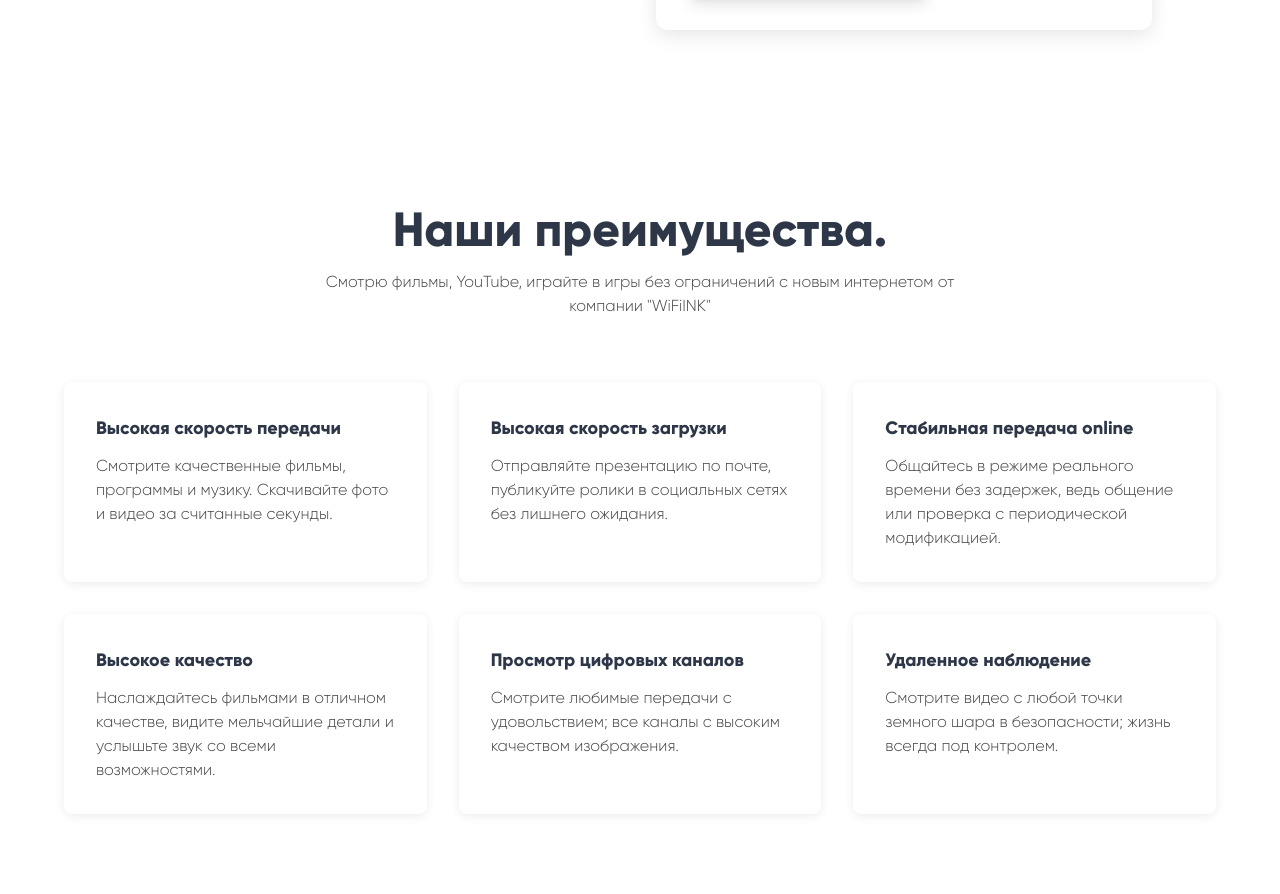
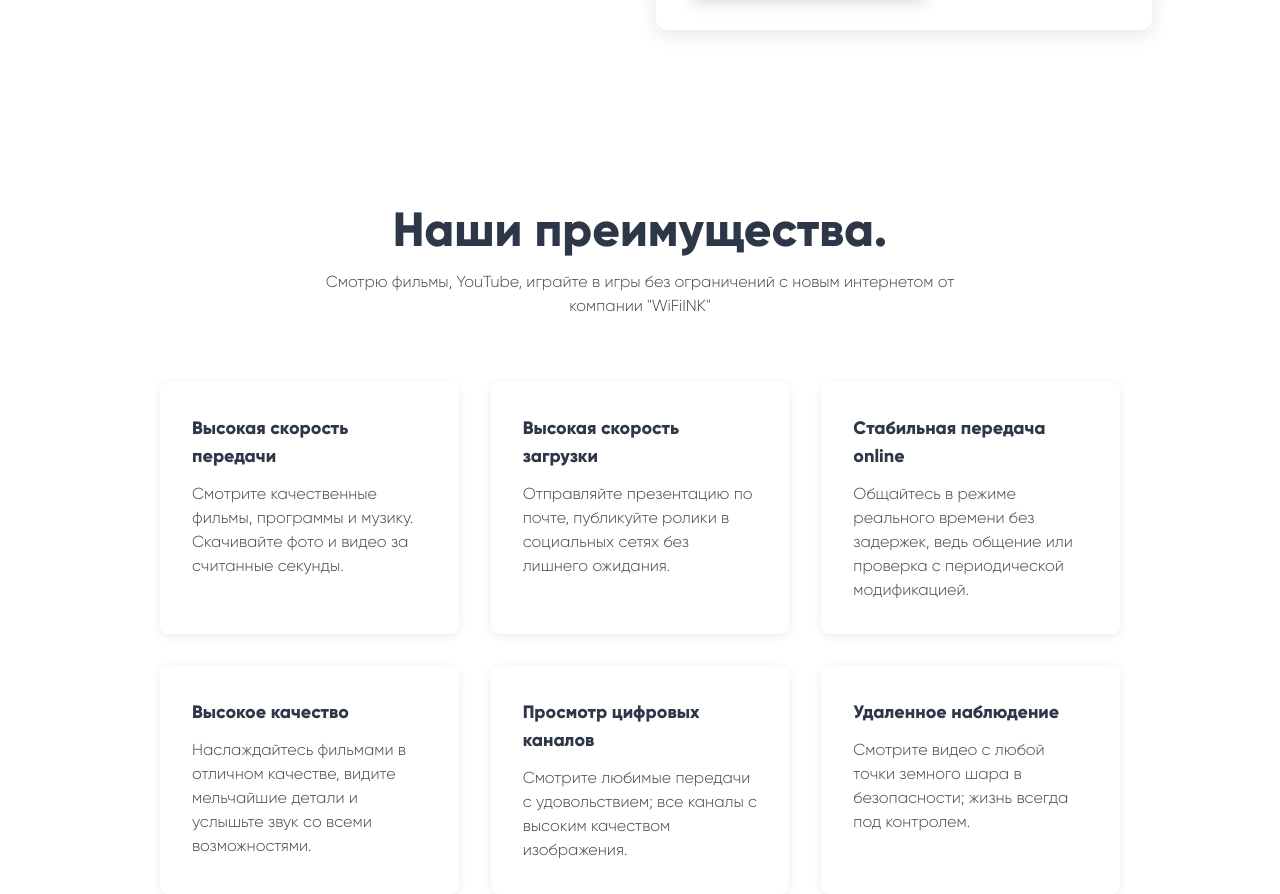
Before and after one commit to Tamer895/wifi, a React app: page / in a window 1280 px wide. Shown: the part 2768-3662 px from the top of the page. Built offline with nearby package versions, Linux system fonts and the light colour scheme; the HTML template or start-up script is replaced by a standard one.

Commit message:
Manual code updates made to file: src/components/blocks/Advantages/Advantages.jsx

```diff
--- a/src/components/blocks/Advantages/Advantages.jsx
+++ b/src/components/blocks/Advantages/Advantages.jsx
@@ -63,7 +63,7 @@ const AdvantageCard = ({ title, description }) => {
 
 export default function Advantages() {
   return (
-    <section className="w-full mx-auto py-12 md:py-20 lg:py-24 px-4 md:px-6 lg:px-8">
+    <section className="w-9/10 md:w-3/4 xl:w-4/5 2xl:w-3/4 mx-auto py-12 md:py-20 lg:py-24 px-4 md:px-6 lg:px-8">
       <div className="w-full max-w-6xl mx-auto">
 
         {/* Header */}
```
